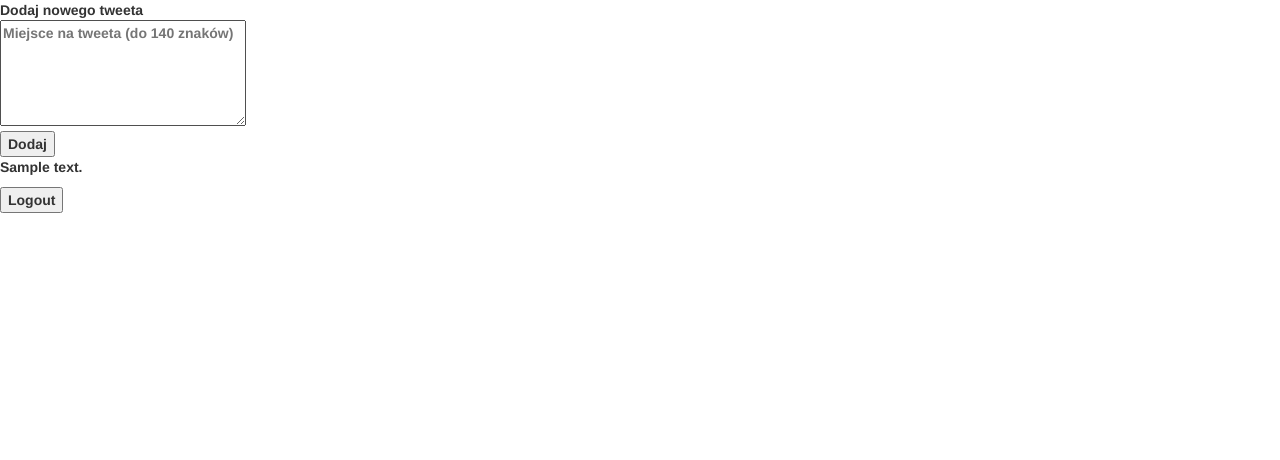
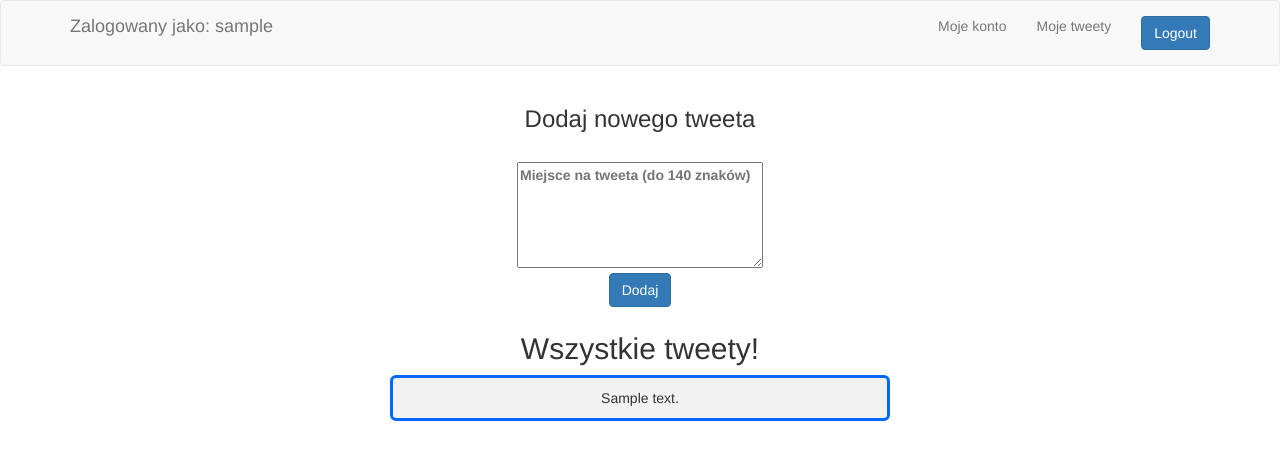
Before and after one commit to pawel-ruszala/simple-twitter, a PHP site: page /mainPage.php in a window 1280 px wide. Shown: the top 460 px of the page. Run offline with PHP 8.4, Linux system fonts and the light colour scheme; the visitor is signed in with stand-in values (Sample User, id 1); tables that the repository leaves empty or names only in its code hold one stand-in row (values such as "Sample post").

Commit message:
simple brs

```diff
--- /dev/null
+++ b/web/css/style.css
@@ -0,0 +1,9 @@
+#tweetBox {
+    padding-top: 10px;
+    padding-bottom: 10px;
+    background-color: #f2f2f2;
+    border: 3px solid #0066ff;
+    margin-bottom: 3px;
+    margin-top: 3px;
+    width: 500px;
+}
--- a/web/mainPage.php
+++ b/web/mainPage.php
@@ -17,23 +17,47 @@ newTweet($conn);
         <title>PHPipper</title>
         <!-- Latest compiled and minified CSS -->
         <link rel="stylesheet" media="screen" href="https://maxcdn.bootstrapcdn.com/bootstrap/3.3.6/css/bootstrap.min.css">
+        <link rel="stylesheet" href="css/style.css">
     </head>
     <body>
-        <div>
+<!--  <div class="jumbotron">
+    <h1>Witam na Simple Twitter!</h1>
+  </div>-->
+
+
+
+        <nav class="navbar navbar-default">
+            <div class="container">
+                <span class="navbar-brand">Zalogowany jako: <?php $user = User::loadByUserID($conn, $_SESSION['userId']);
+echo $user->getUsername();
+?> </span>
+                <ul class="nav navbar-nav navbar-right">
+                    <li><a href="#">Moje konto</a></li>
+                    <li><a href="#">Moje tweety</a></li>
+                    <li><a href="#">
+                            <form name="logout" method="POST" action="index.php">
+                                <button type="submit" name="logout" class="btn btn-primary">Logout</button>
+                            </form></a></li>
+                </ul>
+            </div>
+        </nav>
+
+
+        <div class="container text-center">
             <form name="newTweet" method="POST" action="#">
-                <label>Dodaj nowego tweeta<br><textarea name="tweet" placeholder="Miejsce na tweeta (do 140 znaków)" maxlength="140" rows="5" cols="25"></textarea><br>
-                    <button type="submit">Dodaj</button>
+                <label><h3>Dodaj nowego tweeta</h3><br><textarea name="tweet" placeholder="Miejsce na tweeta (do 140 znaków)" maxlength="140" rows="5" cols="25"></textarea><br>
+                    <button type="submit" class="btn btn-primary">Dodaj</button>
             </form>
+        </div>
 
+        <div class="container text-center">
+            <h2>Wszystkie tweety!</h2>
             <?php
             $tweetsList = Tweet::loadAllTweets($conn);
             foreach ($tweetsList as $tweet) {
-            echo "<p>" . $tweet->getText() . "</p>";
+                echo "<div class='container text-center img-rounded' id='tweetBox'>" . $tweet->getText() . "</div>";
             }
             ?>
-            <form name="logout" method="POST" action="index.php">
-                <button type="submit" name="logout">Logout</button>
-            </form>
         </div>
     </body>
 </html>
```
Also changed, not shown: web/index.php (+5 -5 lines), web/signup.php (+6 -6 lines).
